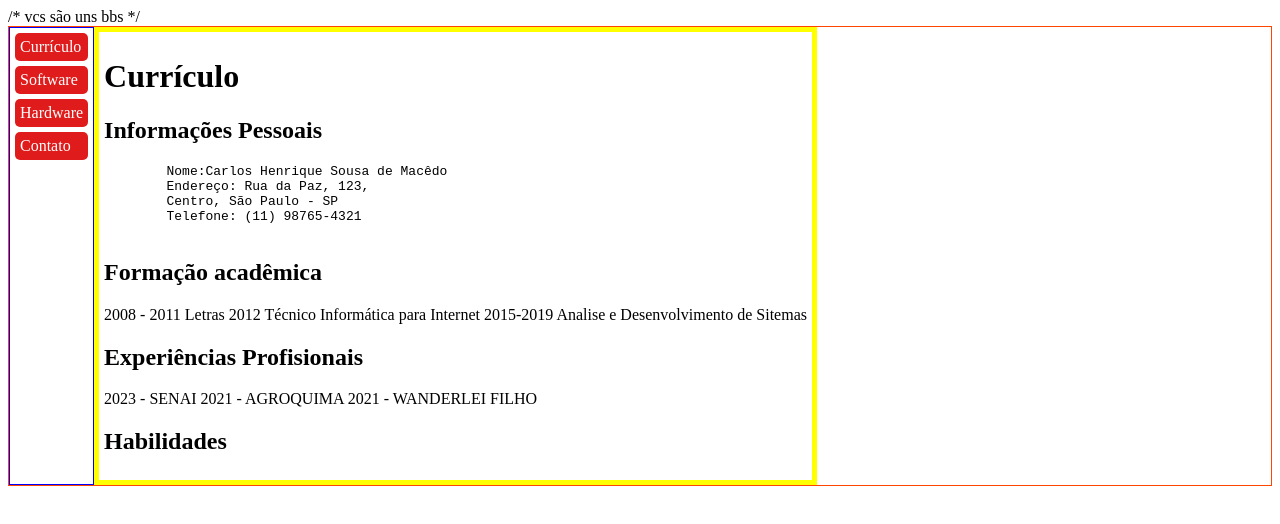
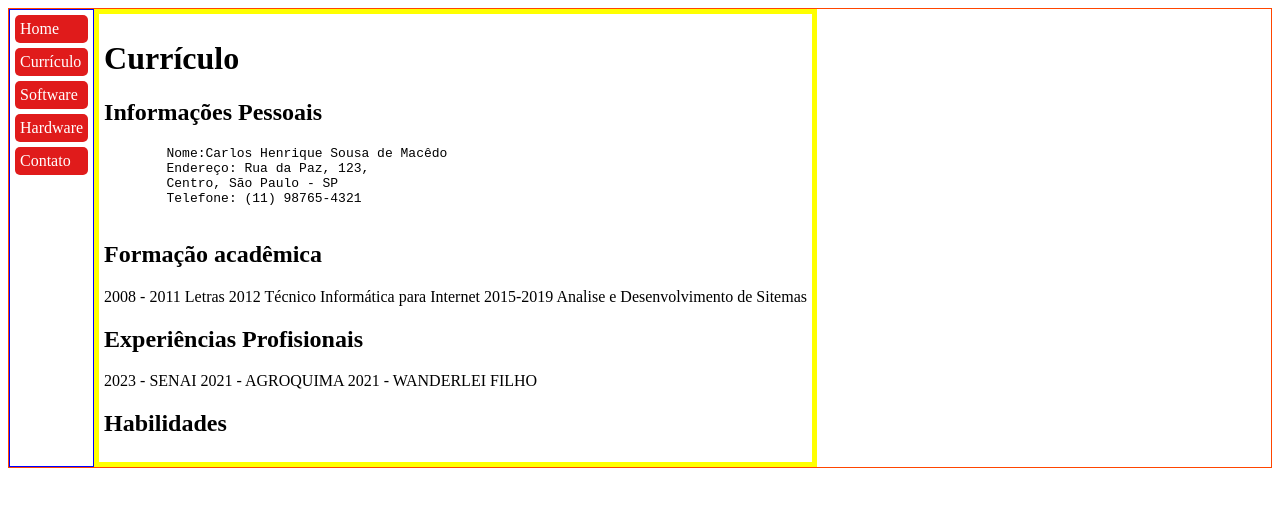
Before and after one commit to sousamacedo18/site, a plain HTML site: page curriculo.html in a window 1280 px wide. Drawn offline with Linux system fonts and the light colour scheme.

Commit message:
Update curriculo.html
Graças a Deus

```diff
--- a/curriculo.html
+++ b/curriculo.html
@@ -1,4 +1,4 @@
-/* vcs são uns bbs */
+
 <html >
 <head>
 <meta charset="UTF-8">
@@ -42,6 +42,7 @@
 <body>
 <div id="tudo">
 	<div id="menu">
+			<a href="index.html"> Home </a>
 			<a href="curriculo.html">Currículo</a>
 			<a href="software.html">Software</a>
 			<a href="hardware.html">Hardware</a>
```
